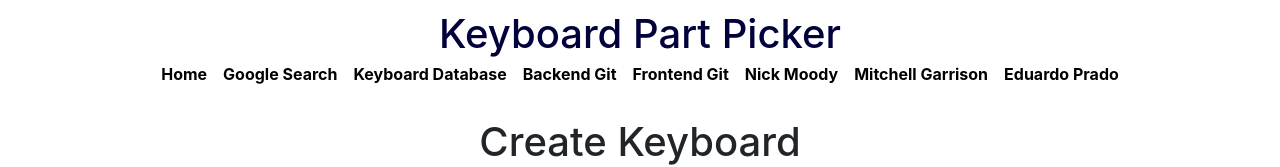
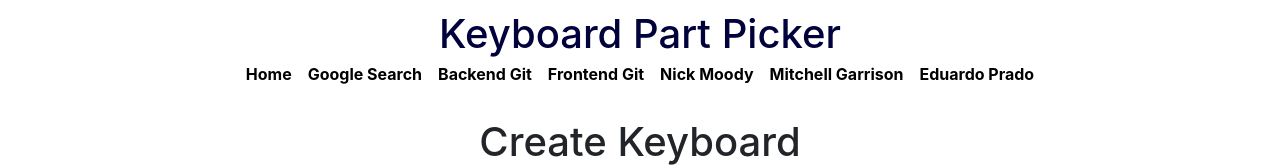
Before and after one commit to moodzter/Keyboard_Front_End, a React (Create React App) app: page / in a window 1280 px wide. Shown: the top 167 px of the page. Built offline with nearby package versions, Linux system fonts and the light colour scheme; no server answers.

Commit message:
header fix

```diff
--- a/src/components/Header.js
+++ b/src/components/Header.js
@@ -36,10 +36,6 @@ const Header = ({
 
 						<a className='nav-link fw-bold py-1 px-0' href='/search.html'>
 							Google Search
-						</a>
-
-						<a className='nav-link fw-bold py-1 px-0' href='/sbar.html'>
-							Keyboard Database
 						</a>
 
 						<a
```
